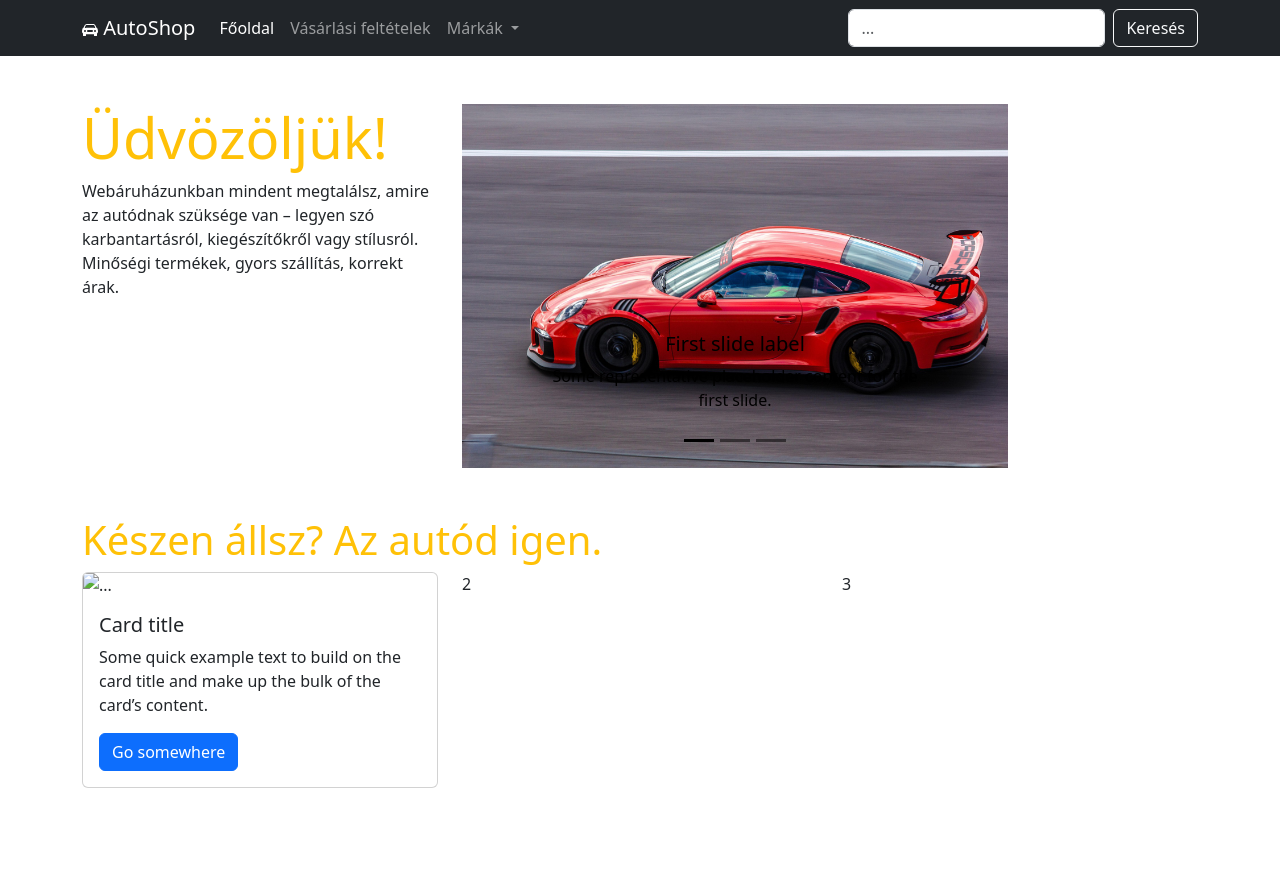
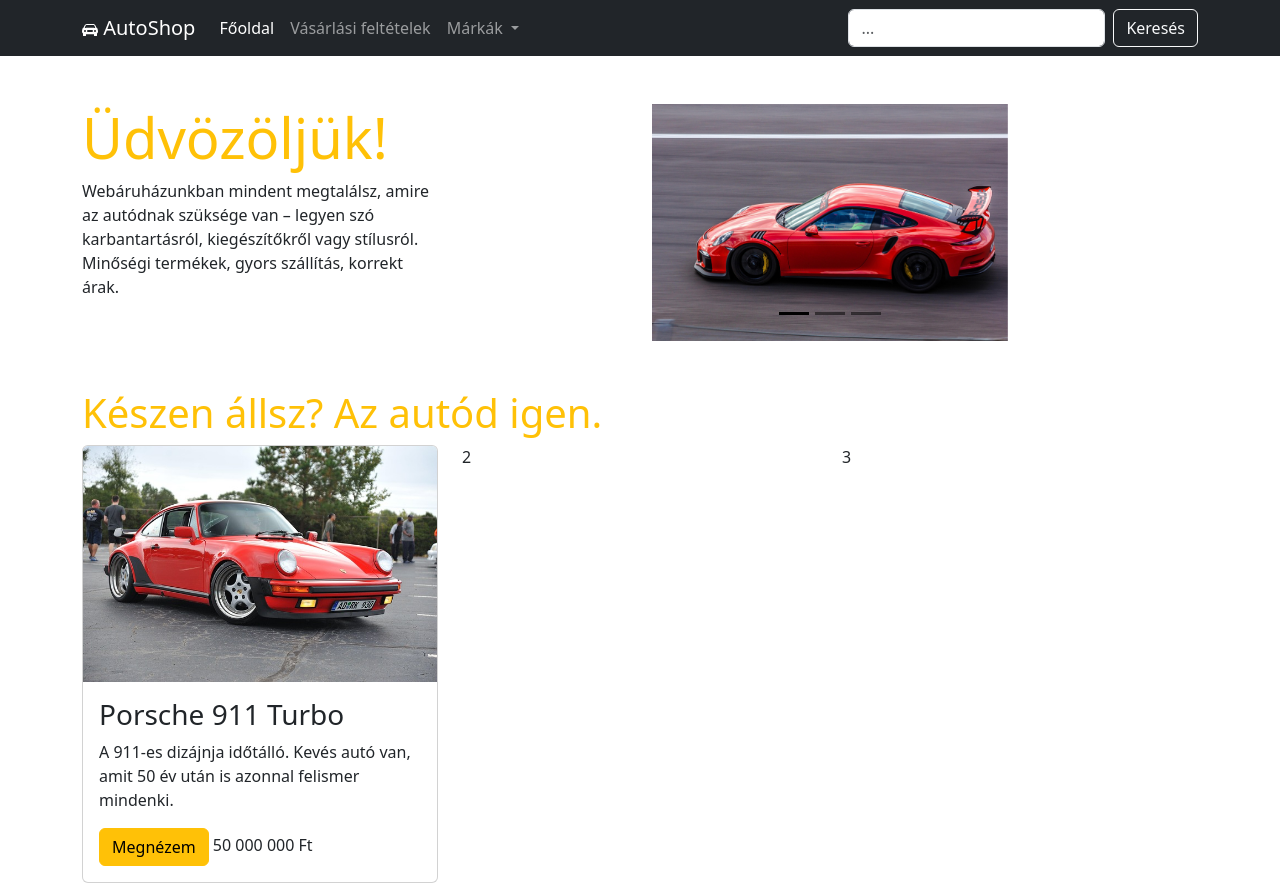
Before and after one commit to csizmadiab25ad/auto-webshop, a plain HTML site: page index.html in a window 1280 px wide. Before the commit the page ends 800 px from the top, so only its background shows below. Drawn offline with nearby package versions, Linux system fonts and the light colour scheme.

Commit message:
update 2

```diff
--- a/index.html
+++ b/index.html
@@ -63,7 +63,7 @@
                 <p>Webáruházunkban mindent megtalálsz, amire az autódnak szüksége van – legyen szó karbantartásról,
                     kiegészítőkről vagy stílusról. Minőségi termékek, gyors szállítás, korrekt árak.</p>
             </div>
-            <div class="col-6">
+            <div class="col-4 mx-auto">
 
                 <div id="carouselExampleDark" class="carousel carousel-dark slide">
   <div class="carousel-indicators">
@@ -75,22 +75,16 @@
     <div class="carousel-item active" data-bs-interval="10000">
       <img src="slide1.jpg" class="d-block w-100" alt="...">
       <div class="carousel-caption d-none d-md-block">
-        <h5>First slide label</h5>
-        <p>Some representative placeholder content for the first slide.</p>
       </div>
     </div>
     <div class="carousel-item" data-bs-interval="2000">
       <img src="slide2.jpg" class="d-block w-100" alt="...">
       <div class="carousel-caption d-none d-md-block">
-        <h5>Second slide label</h5>
-        <p>Some representative placeholder content for the second slide.</p>
       </div>
     </div>
     <div class="carousel-item">
       <img src="slide3.jpg" class="d-block w-100" alt="...">
       <div class="carousel-caption d-none d-md-block">
-        <h5>Third slide label</h5>
-        <p>Some representative placeholder content for the third slide.</p>
       </div>
     </div>
   </div>
@@ -106,11 +100,12 @@
 <div class="row">
     <div class="col">
         <div class="card">
-  <img src="..." class="card-img-top" alt="...">
+  <img src="card1.jpg" class="card-img-top" alt="...">
   <div class="card-body">
-    <h5 class="card-title">Card title</h5>
-    <p class="card-text">Some quick example text to build on the card title and make up the bulk of the card’s content.</p>
-    <a href="#" class="btn btn-primary">Go somewhere</a>
+    <h3 class="card-title lm-base">Porsche 911 Turbo</h3>
+    <p class="card-text">A 911-es dizájnja időtálló. Kevés autó van, amit 50 év után is azonnal felismer mindenki.</p>
+    <a href="#" class="btn btn-warning">Megnézem</a>
+    50 000 000 Ft
   </div>
 </div>
     </div>
```
Also changed, not shown: card1.jpg (added), card2.jpg (added), card3.jpg (added).
